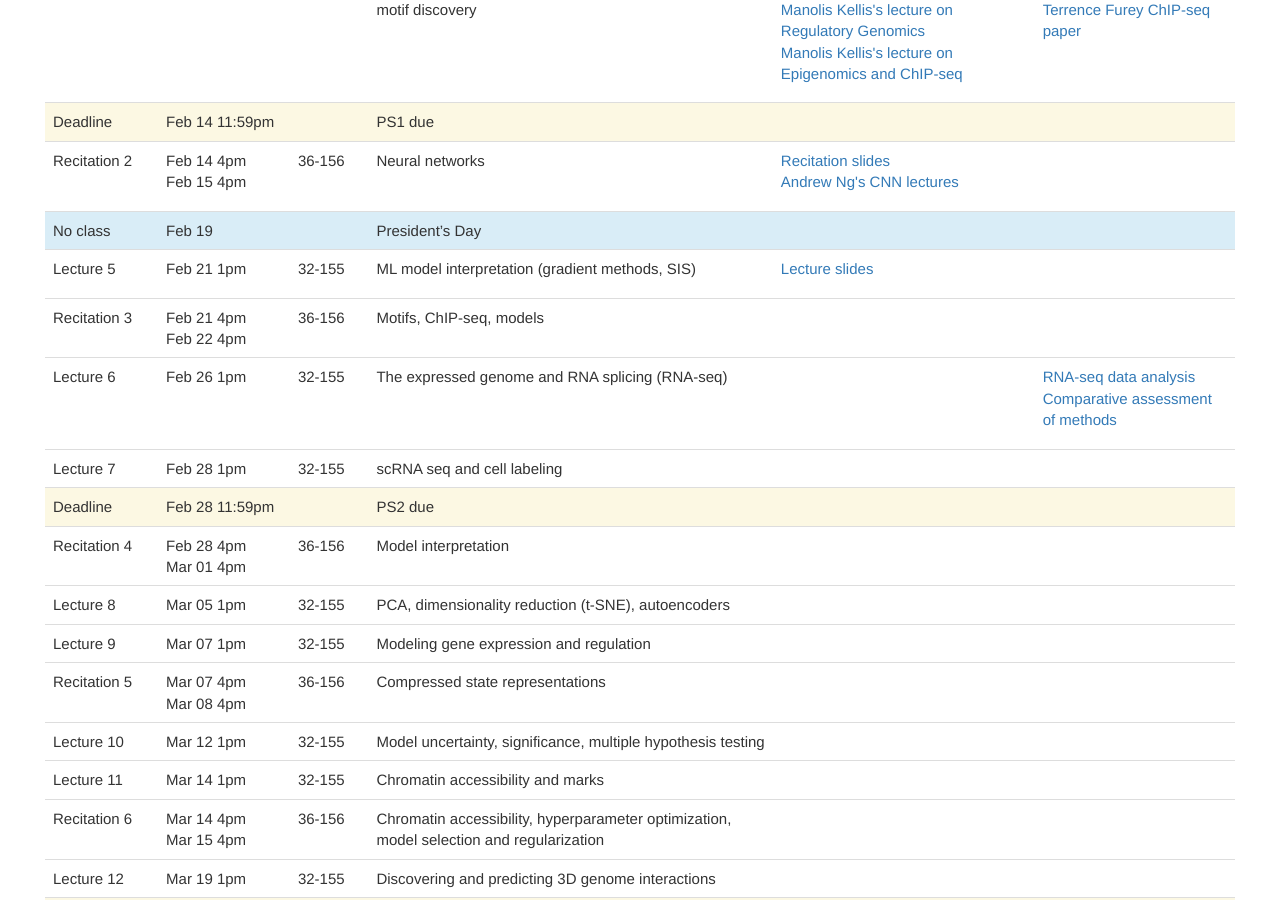
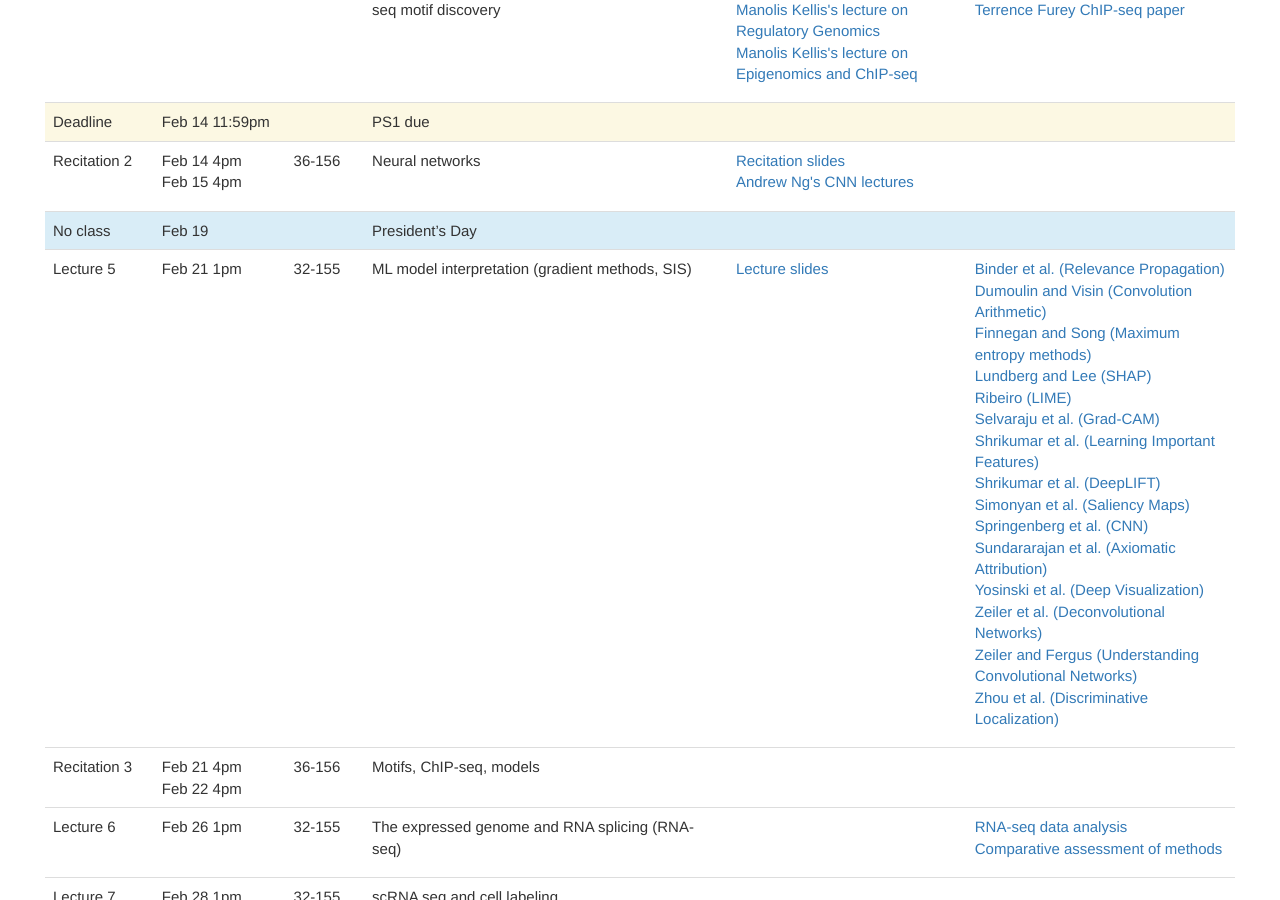
Before and after one commit to mit6874/mit6874.github.io, a Jekyll site: the page built from index.html, in a window 1280 px wide and 900 px high, scrolled down 1129 px. Built offline with Jekyll 4.4.1, drawn with Linux system fonts in a browser that asks for light colours; nearby versions of some CDN libraries.

Commit message:
Add references for lecture 5

```diff
--- a/index.html
+++ b/index.html
@@ -150,7 +150,25 @@ layout: default
                     <li><a href="../assets/slides/6.874-lecture-5-2019.pdf">Lecture slides</a></li>
                 </ul>
             </td>
-            <td></td>
+            <td>
+                <ul>
+                    <li><a href="../assets/misc/binder.pdf">Binder et al. (Relevance Propagation)</a></li>
+                    <li><a href="../assets/misc/dumoulin.pdf">Dumoulin and Visin (Convolution Arithmetic)</a></li>
+                    <li><a href="../assets/misc/finnegan.pdf">Finnegan and Song (Maximum entropy methods)</a></li>
+                    <li><a href="../assets/misc/lundberg.pdf">Lundberg and Lee (SHAP)</a></li>
+                    <li><a href="../assets/misc/ribeiro.pdf">Ribeiro (LIME)</a></li>
+                    <li><a href="../assets/misc/selvaraju.pdf">Selvaraju et al. (Grad-CAM)</a></li>
+                    <li><a href="../assets/misc/shrikumar.pdf">Shrikumar et al. (Learning Important Features)</a></li>
+                    <li><a href="../assets/misc/shrikumar-2.pdf">Shrikumar et al. (DeepLIFT)</a></li>
+                    <li><a href="../assets/misc/simonyan.pdf">Simonyan et al. (Saliency Maps)</a></li>
+                    <li><a href="../assets/misc/springenberg.pdf">Springenberg et al. (CNN)</a></li>
+                    <li><a href="../assets/misc/sundararajan.pdf">Sundararajan et al. (Axiomatic Attribution)</a></li>
+                    <li><a href="../assets/misc/yosinski.pdf">Yosinski et al. (Deep Visualization)</a></li>
+                    <li><a href="../assets/misc/zeiler.pdf">Zeiler et al. (Deconvolutional Networks)</a></li>
+                    <li><a href="../assets/misc/zeiler-2.pdf">Zeiler and Fergus (Understanding Convolutional Networks)</a></li>
+                    <li><a href="../assets/misc/zhou.pdf">Zhou et al. (Discriminative Localization)</a></li>
+                </ul>
+            </td>
         </tr>
         <tr>
             <td>Recitation 3</td>
```
Also changed, not shown: 15 other files.
